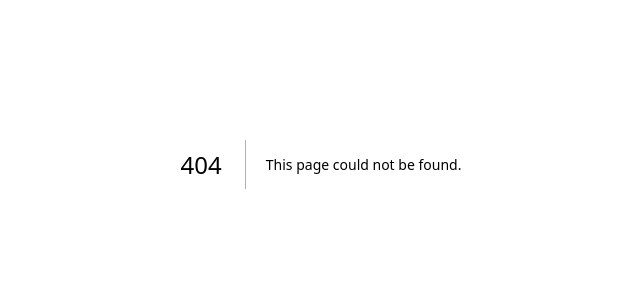
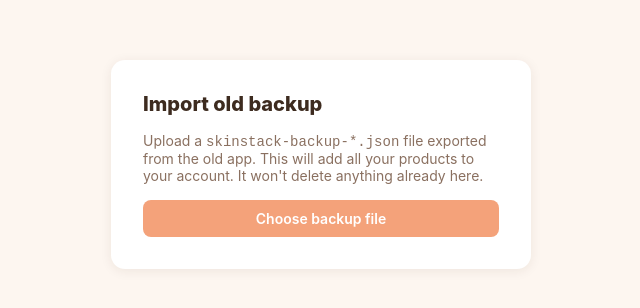
Before and after one commit to lanxxnal1/skinstack, a Next.js app: page /import in a window 1280 px wide. Before the commit this address had no page. Shown: the part 236-544 px from the top of the page, without its empty margins (319-959 px from the left). Built offline with nearby package versions, Linux system fonts and the light colour scheme.

Commit message:
feat: add data migration import page

```diff
--- /dev/null
+++ b/app/import/page.tsx
@@ -0,0 +1,132 @@
+'use client';
+
+import { useState } from 'react';
+import { createClient } from '@/lib/supabase-browser';
+import { insertProduct, insertFinishedProduct, insertDurationHistory } from '@/lib/data';
+import { uploadBase64Photo } from '@/lib/storage';
+import { useRouter } from 'next/navigation';
+
+interface OldProduct {
+  id: string; name: string; category: string; routine?: string;
+  photo: string | null; startDate: string; createdAt: string;
+  duration: number; initialRemaining: number; hasBackup: boolean;
+}
+
+interface OldFinished {
+  id: string; name: string; category: string;
+  photo: string | null; startDate: string; finishDate: string;
+  actualDuration: number; rating: string | null; createdAt: string;
+}
+
+interface OldState {
+  products: OldProduct[];
+  finishedProducts: OldFinished[];
+  durationHistory: {
+    byProduct: Record<string, number[]>;
+    byCategory: Record<string, number[]>;
+  };
+}
+
+export default function ImportPage() {
+  const router = useRouter();
+  const [status, setStatus] = useState<string | null>(null);
+  const [error, setError] = useState<string | null>(null);
+  const [running, setRunning] = useState(false);
+
+  async function handleFile(e: React.ChangeEvent<HTMLInputElement>) {
+    const file = e.target.files?.[0];
+    if (!file) return;
+    setRunning(true);
+    setError(null);
+
+    try {
+      const text = await file.text();
+      const old: OldState = JSON.parse(text);
+
+      if (!Array.isArray(old.products)) throw new Error('Invalid backup file');
+
+      const supabase = createClient();
+      const { data: { user } } = await supabase.auth.getUser();
+      if (!user) throw new Error('Not logged in');
+
+      setStatus(`Migrating ${old.products.length} active products…`);
+
+      for (const p of old.products) {
+        let photoUrl: string | null = null;
+        if (p.photo?.startsWith('data:')) {
+          setStatus(`Uploading photo for ${p.name}…`);
+          photoUrl = await uploadBase64Photo(p.photo, user.id);
+        }
+        await insertProduct({
+          name: p.name,
+          category: p.category,
+          routine: (p.routine as any) ?? 'Both',
+          photo_url: photoUrl,
+          start_date: p.startDate,
+          created_at: p.createdAt,
+          duration: p.duration,
+          initial_remaining: p.initialRemaining,
+          has_backup: p.hasBackup,
+        });
+      }
+
+      setStatus(`Migrating ${old.finishedProducts?.length ?? 0} finished products…`);
+
+      for (const p of (old.finishedProducts ?? [])) {
+        let photoUrl: string | null = null;
+        if (p.photo?.startsWith('data:')) {
+          setStatus(`Uploading photo for ${p.name} (archive)…`);
+          photoUrl = await uploadBase64Photo(p.photo, user.id);
+        }
+        await insertFinishedProduct({
+          name: p.name, category: p.category,
+          photo_url: photoUrl,
+          start_date: p.startDate, finish_date: p.finishDate,
+          actual_duration: p.actualDuration,
+          rating: p.rating as any,
+          created_at: p.createdAt,
+        });
+      }
+
+      setStatus('Migrating duration history…');
+      for (const [productName, durations] of Object.entries(old.durationHistory?.byProduct ?? {})) {
+        const category = old.finishedProducts?.find(p => p.name === productName)?.category ?? 'Other';
+        for (const duration of durations) {
+          await insertDurationHistory(productName, category, duration);
+        }
+      }
+
+      setStatus('Done! Redirecting to dashboard…');
+      setTimeout(() => router.push('/dashboard'), 1500);
+    } catch (e: any) {
+      setError(e.message);
+    } finally {
+      setRunning(false);
+    }
+  }
+
+  return (
+    <div style={{ minHeight: '100vh', display: 'flex', alignItems: 'center', justifyContent: 'center', padding: '24px', background: 'var(--bg)' }}>
+      <div style={{ background: 'var(--surface)', borderRadius: '14px', padding: '32px', maxWidth: '420px', width: '100%', display: 'flex', flexDirection: 'column', gap: '16px', boxShadow: '0 2px 12px rgba(61,43,31,0.08)' }}>
+        <h1 style={{ fontSize: '20px', fontWeight: 800 }}>Import old backup</h1>
+        <p style={{ fontSize: '14px', color: 'var(--text-muted)' }}>
+          Upload a <code>skinstack-backup-*.json</code> file exported from the old app. This will add all your products to your account. It won&apos;t delete anything already here.
+        </p>
+
+        {!running && !status && (
+          <label style={{
+            background: 'var(--accent1)', color: '#fff', border: 'none',
+            borderRadius: '8px', padding: '10px 16px', fontSize: '14px',
+            fontWeight: 600, cursor: 'pointer', textAlign: 'center',
+          }}>
+            Choose backup file
+            <input type="file" accept=".json" onChange={handleFile} style={{ display: 'none' }} />
+          </label>
+        )}
+
+        {status && <p style={{ fontSize: '14px', color: 'var(--text-muted)' }}>{status}</p>}
+        {error && <p style={{ fontSize: '14px', color: 'var(--red)' }}>Error: {error}</p>}
+      </div>
+    </div>
+  );
+}
```
